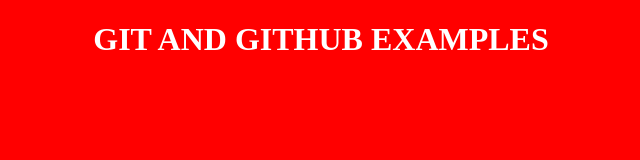
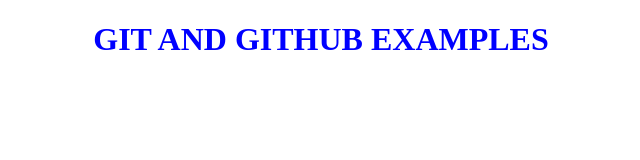
Before and after one commit to ithrillz/testing-git-again, a plain HTML site: page index.html in a window 1280 px wide. Shown: the whole page, without its empty margins (319-959 px from the left). Drawn offline with Linux system fonts and the light colour scheme.

Commit message:
background change to white

```diff
--- a/main.css
+++ b/main.css
@@ -1,9 +1,9 @@
 body {
-  background: red;
+  background: white;
 }
 
 h1 {
-  color: white;
+  color: blue;
   text-transform: uppercase;
   text-align: center;
 }
```
